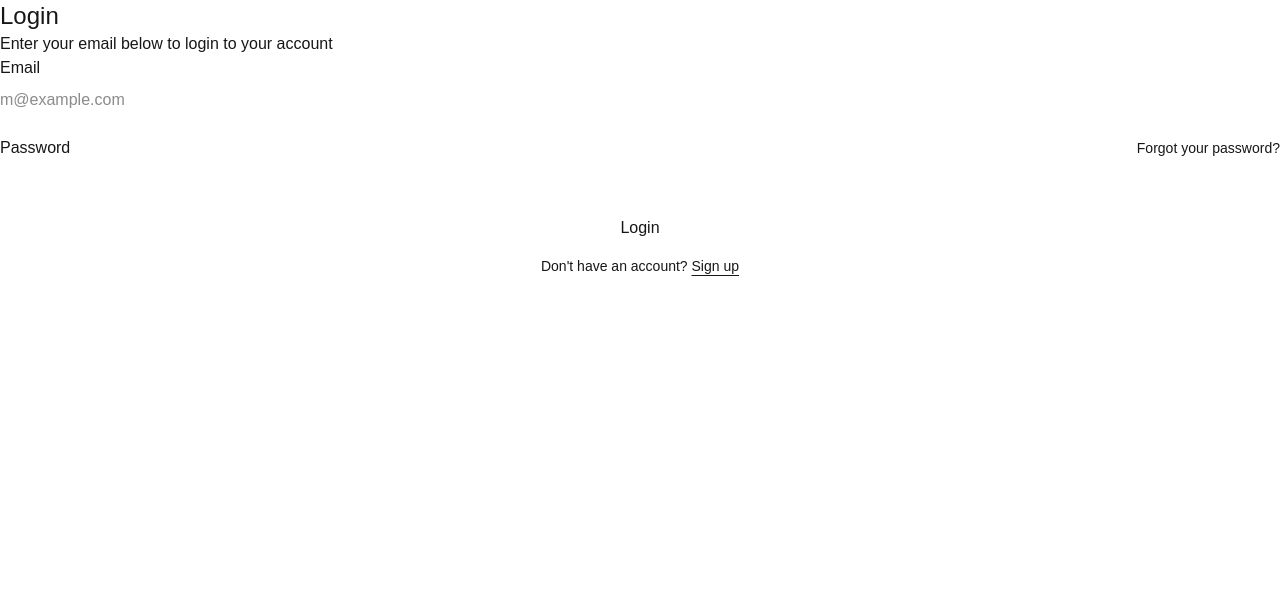
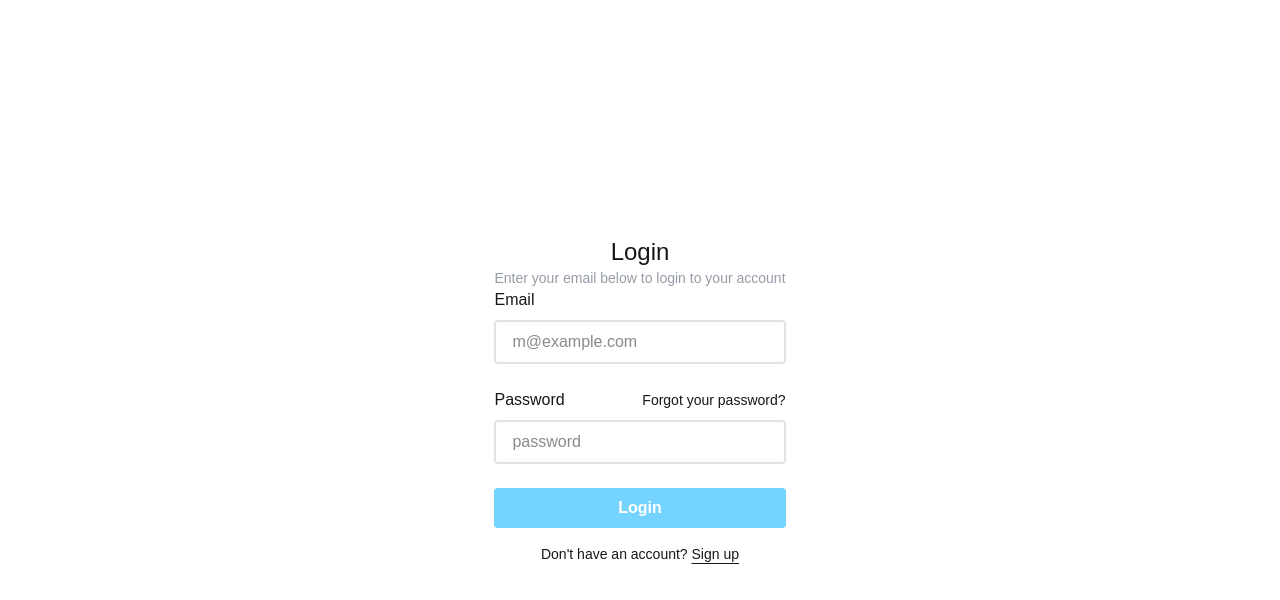
Before and after one commit to Jordan-Jack-12/tiny-journal, a Next.js app: page /login in a window 1280 px wide. Shown: the top 600 px of the page. Built offline with nearby package versions, Linux system fonts and the light colour scheme.

Commit message:
changed ui of login form and signup form

```diff
--- a/app/signup/page.tsx
+++ b/app/signup/page.tsx
@@ -18,13 +18,13 @@ const SignupPage = () => {
                             type="text"
                             placeholder="First name"
                             name='first-name'
-                            className="w-1/2 px-4 py-3 rounded-xl border focus:outline-none focus:ring-2 outline-sky-300"
+                            className="w-1/2 px-4 py-3 rounded-xl border focus:outline-none focus:ring-2 ring-sky-300"
                         />
                         <input
                             type="text"
                             name='last-name'
                             placeholder="Last name"
-                            className="w-1/2 px-4 py-3 rounded-xl border focus:outline-none focus:ring-2"
+                            className="w-1/2 px-4 py-3 rounded-xl border focus:outline-none focus:ring-2 ring-sky-300"
                             style={{ outlineColor: "var(--accent)" }}
                         />
                     </div>
@@ -33,7 +33,7 @@ const SignupPage = () => {
                         type="email"
                         placeholder="Email"
                         name='email'
-                        className="w-full px-4 py-3 rounded-xl border focus:outline-none focus:ring-2"
+                        className="w-full px-4 py-3 rounded-xl border focus:outline-none focus:ring-2 ring-sky-300"
                         style={{ outlineColor: "var(--accent)" }}
                     />
 
@@ -41,7 +41,7 @@ const SignupPage = () => {
                         type="password"
                         placeholder="Password"
                         name='password'
-                        className="w-full px-4 py-3 rounded-xl border focus:outline-none focus:ring-2"
+                        className="w-full px-4 py-3 rounded-xl border focus:outline-none focus:ring-2 ring-sky-300"
                         style={{ outlineColor: "var(--accent)" }}
                     />
 
@@ -49,14 +49,12 @@ const SignupPage = () => {
                         type="password"
                         placeholder="Confirm password"
                         name='confirm-password'
-                        className="w-full px-4 py-3 rounded-xl border focus:outline-none focus:ring-2"
-                        style={{ outlineColor: "var(--accent)" }}
+                        className="w-full px-4 py-3 rounded-xl border focus:outline-none focus:ring-2 ring-sky-300"
                     />
 
                     <button
                         type="submit"
-                        className="w-full py-3 rounded-xl font-medium transition"
-                        style={{ backgroundColor: "var(--accent)" }}
+                        className="w-full px-4 py-2 rounded text-white font-semibold bg-sky-300 cursor-pointer hover:bg-sky-400"
                     >
                         Sign up
                     </button>
--- a/components/auth/LoginForm.tsx
+++ b/components/auth/LoginForm.tsx
@@ -36,11 +36,11 @@ export function LoginForm({
     };
 
     return (
-        <div className={"flex flex-col gap-6"} {...props}>
+        <div className={"flex flex-col gap-6 max-w-md justify-center items-center mx-auto h-screen"} {...props}>
             <div>
                 <div>
-                    <h1 className="text-2xl">Login</h1>
-                    <p>
+                    <h1 className="text-2xl text-center">Login</h1>
+                    <p className="text-sm text-gray-500/70">
                         Enter your email below to login to your account
                     </p>
                 </div>
@@ -55,6 +55,7 @@ export function LoginForm({
                                     placeholder="m@example.com"
                                     required
                                     value={email}
+                                    className="px-4 py-2 border-2 focus:outline-sky-300 rounded border-gray-500/20"
                                     onChange={(e) => setEmail(e.target.value)}
                                 />
                             </div>
@@ -71,13 +72,15 @@ export function LoginForm({
                                 <input
                                     id="password"
                                     type="password"
+                                    placeholder="password"
                                     required
                                     value={password}
+                                    className="px-4 py-2 border-2 focus:outline-sky-300 rounded border-gray-500/20"
                                     onChange={(e) => setPassword(e.target.value)}
                                 />
                             </div>
                             {error && <p className="text-sm text-red-500">{error}</p>}
-                            <button type="submit" className="w-full" disabled={isLoading}>
+                            <button type="submit" className="w-full px-4 py-2 rounded text-white font-semibold bg-sky-300 cursor-pointer hover:bg-sky-400" disabled={isLoading}>
                                 {isLoading ? "Logging in..." : "Login"}
                             </button>
                         </div>
```
